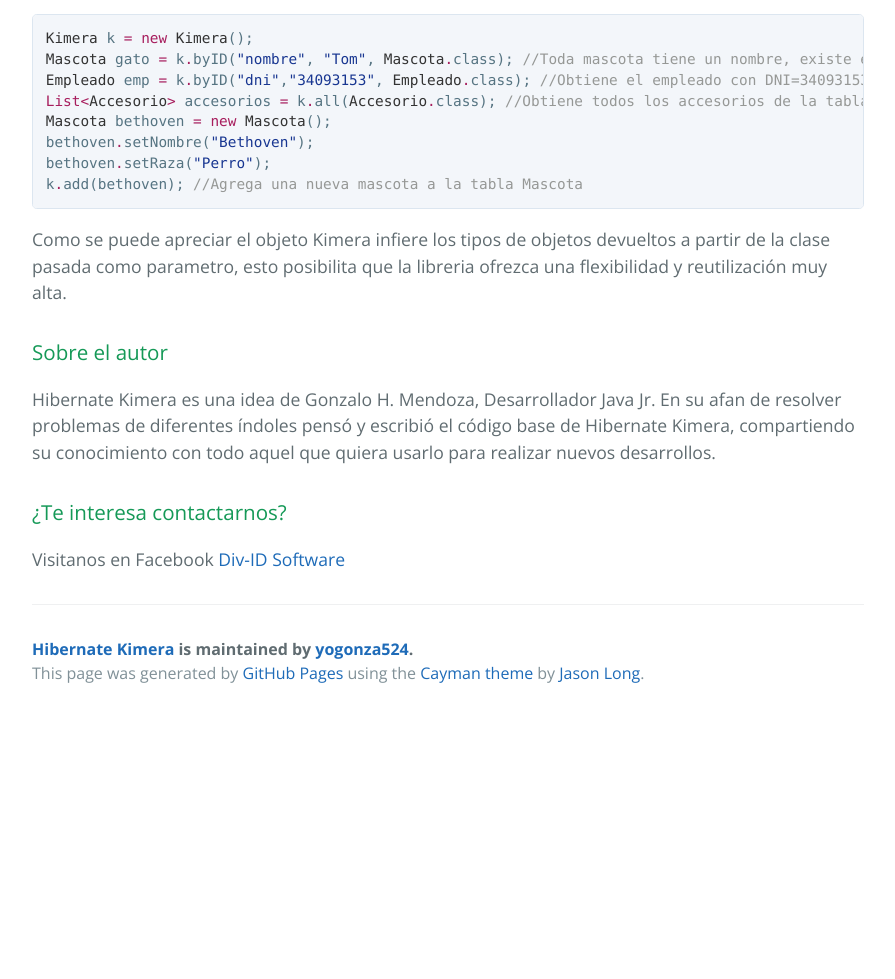
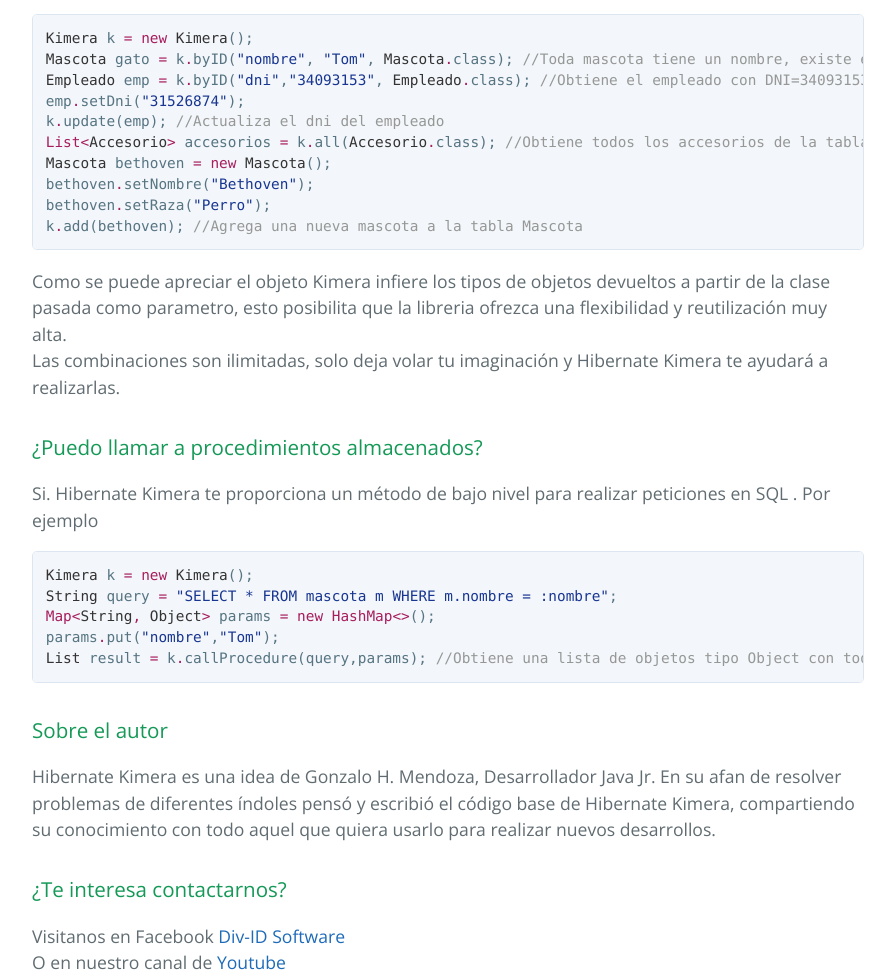
Before and after one commit to yogonza524/kimera, a plain HTML site: page index.html in a window 1280 px wide. Shown: the part 997-1976 px from the top of the page, without its empty margins (192-1087 px from the left). Before the commit the page ends 1714 px from the top, so only its background shows below. Drawn offline with nearby package versions, Linux system fonts and the light colour scheme.

Commit message:
Create gh-pages branch via GitHub

```diff
--- a/index.html
+++ b/index.html
@@ -37,13 +37,27 @@
 <div class="highlight highlight-source-java"><pre><span class="pl-smi">Kimera</span> k <span class="pl-k">=</span> <span class="pl-k">new</span> <span class="pl-smi">Kimera</span>();
 <span class="pl-smi">Mascota</span> gato <span class="pl-k">=</span> k<span class="pl-k">.</span>byID(<span class="pl-s"><span class="pl-pds">"</span>nombre<span class="pl-pds">"</span></span>, <span class="pl-s"><span class="pl-pds">"</span>Tom<span class="pl-pds">"</span></span>, <span class="pl-smi">Mascota</span><span class="pl-k">.</span>class); <span class="pl-c">//Toda mascota tiene un nombre, existe en la tabla Mascota una mascota con nombre = "Tom"</span>
 <span class="pl-smi">Empleado</span> emp <span class="pl-k">=</span> k<span class="pl-k">.</span>byID(<span class="pl-s"><span class="pl-pds">"</span>dni<span class="pl-pds">"</span></span>,<span class="pl-s"><span class="pl-pds">"</span>34093153<span class="pl-pds">"</span></span>, <span class="pl-smi">Empleado</span><span class="pl-k">.</span>class); <span class="pl-c">//Obtiene el empleado con DNI=34093153 de la tabla empleado</span>
+emp<span class="pl-k">.</span>setDni(<span class="pl-s"><span class="pl-pds">"</span>31526874<span class="pl-pds">"</span></span>);
+k<span class="pl-k">.</span>update(emp); <span class="pl-c">//Actualiza el dni del empleado </span>
 <span class="pl-k">List&lt;<span class="pl-smi">Accesorio</span>&gt;</span> accesorios <span class="pl-k">=</span> k<span class="pl-k">.</span>all(<span class="pl-smi">Accesorio</span><span class="pl-k">.</span>class); <span class="pl-c">//Obtiene todos los accesorios de la tabla accesorio</span>
 <span class="pl-smi">Mascota</span> bethoven <span class="pl-k">=</span> <span class="pl-k">new</span> <span class="pl-smi">Mascota</span>();
 bethoven<span class="pl-k">.</span>setNombre(<span class="pl-s"><span class="pl-pds">"</span>Bethoven<span class="pl-pds">"</span></span>);
 bethoven<span class="pl-k">.</span>setRaza(<span class="pl-s"><span class="pl-pds">"</span>Perro<span class="pl-pds">"</span></span>);
 k<span class="pl-k">.</span>add(bethoven); <span class="pl-c">//Agrega una nueva mascota a la tabla Mascota</span></pre></div>
 
-<p>Como se puede apreciar el objeto Kimera infiere los tipos de objetos devueltos a partir de la clase pasada como parametro, esto posibilita que la libreria ofrezca una flexibilidad y reutilización muy alta. </p>
+<p>Como se puede apreciar el objeto Kimera infiere los tipos de objetos devueltos a partir de la clase pasada como parametro, esto posibilita que la libreria ofrezca una flexibilidad y reutilización muy alta. <br>
+Las combinaciones son ilimitadas, solo deja volar tu imaginación y Hibernate Kimera te ayudará a realizarlas. <br></p>
+
+<h3>
+<a id="puedo-llamar-a-procedimientos-almacenados" class="anchor" href="#puedo-llamar-a-procedimientos-almacenados" aria-hidden="true"><span aria-hidden="true" class="octicon octicon-link"></span></a>¿Puedo llamar a procedimientos almacenados?</h3>
+
+<p>Si. Hibernate Kimera te proporciona un método de bajo nivel para realizar peticiones en SQL . Por ejemplo</p>
+
+<div class="highlight highlight-source-java"><pre><span class="pl-smi">Kimera</span> k <span class="pl-k">=</span> <span class="pl-k">new</span> <span class="pl-smi">Kimera</span>();
+<span class="pl-smi">String</span> query <span class="pl-k">=</span> <span class="pl-s"><span class="pl-pds">"</span>SELECT * FROM mascota m WHERE m.nombre = :nombre<span class="pl-pds">"</span></span>;
+<span class="pl-k">Map&lt;<span class="pl-smi">String</span>, <span class="pl-smi">Object</span>&gt;</span> params <span class="pl-k">=</span> <span class="pl-k">new</span> <span class="pl-k">HashMap&lt;&gt;</span>();
+params<span class="pl-k">.</span>put(<span class="pl-s"><span class="pl-pds">"</span>nombre<span class="pl-pds">"</span></span>,<span class="pl-s"><span class="pl-pds">"</span>Tom<span class="pl-pds">"</span></span>);
+<span class="pl-smi">List</span> result <span class="pl-k">=</span> k<span class="pl-k">.</span>callProcedure(query,params); <span class="pl-c">//Obtiene una lista de objetos tipo Object con todas las mascotas con nombre "Tom"</span></pre></div>
 
 <h3>
 <a id="sobre-el-autor" class="anchor" href="#sobre-el-autor" aria-hidden="true"><span aria-hidden="true" class="octicon octicon-link"></span></a>Sobre el autor</h3>
@@ -53,7 +67,8 @@ k<span class="pl-k">.</span>add(bethoven); <span class="pl-c">//Agrega una nueva
 <h3>
 <a id="te-interesa-contactarnos" class="anchor" href="#te-interesa-contactarnos" aria-hidden="true"><span aria-hidden="true" class="octicon octicon-link"></span></a>¿Te interesa contactarnos?</h3>
 
-<p>Visitanos en Facebook <a href="https://www.facebook.com/dividsoftware/">Div-ID Software</a></p>
+<p>Visitanos en Facebook <a href="https://www.facebook.com/dividsoftware/">Div-ID Software</a> <br>
+O en nuestro canal de <a href="https://www.youtube.com/channel/UCmTo3RyFzlcox7lx0CVl3ww">Youtube</a></p>
 
       <footer class="site-footer">
         <span class="site-footer-owner"><a href="https://github.com/yogonza524/kimera">Hibernate Kimera</a> is maintained by <a href="https://github.com/yogonza524">yogonza524</a>.</span>
```
Also changed, not shown: params.json (+1 -1 lines).
